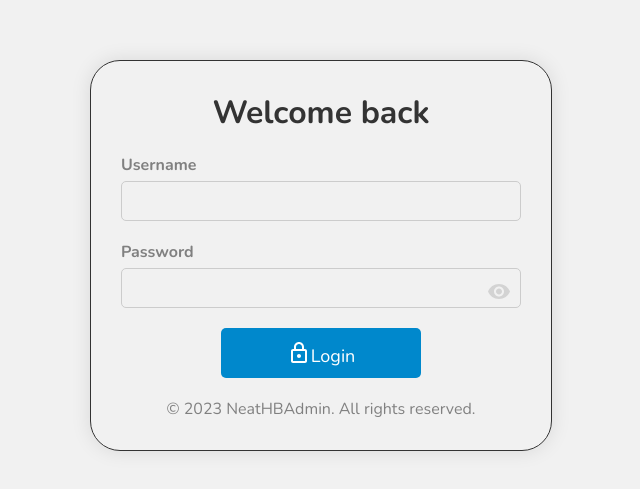
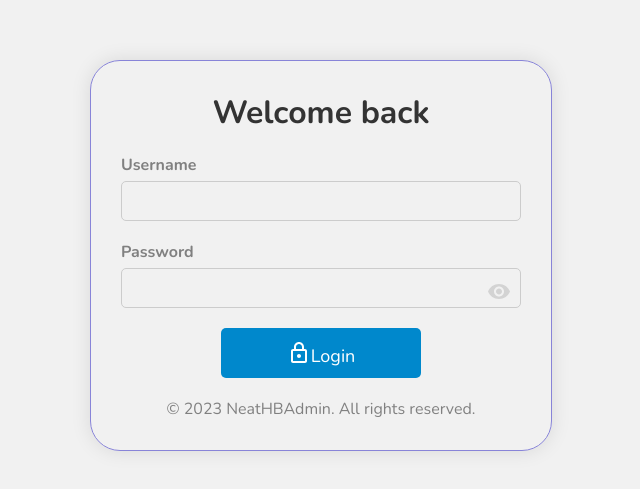
Before and after one commit to lewiskirori/neathbac, a React (Create React App) app: page / in a window 1280 px wide. Shown: the part 145-634 px from the top of the page, without its empty margins (319-959 px from the left). Built offline with nearby package versions, Linux system fonts and the light colour scheme.

Commit message:
Container flow

```diff
--- a/src/pages/auth/login/login.scss
+++ b/src/pages/auth/login/login.scss
@@ -10,7 +10,7 @@
 
         background-color: transparent;
         border-radius: 30px;
-        border: 1px solid #333;
+        border: 1px solid #8884d8;
         padding: 30px;
         box-shadow: 0px 0px 20px rgba(0, 0, 0, 0.1);
         text-align: center;
@@ -18,7 +18,7 @@
         input {
             margin-bottom: 20px;
             outline: none;
-            border-bottom: 1px solid none;
+            border: 1px solid none;
             background-color: transparent;
 
             &:focus-within {
```
